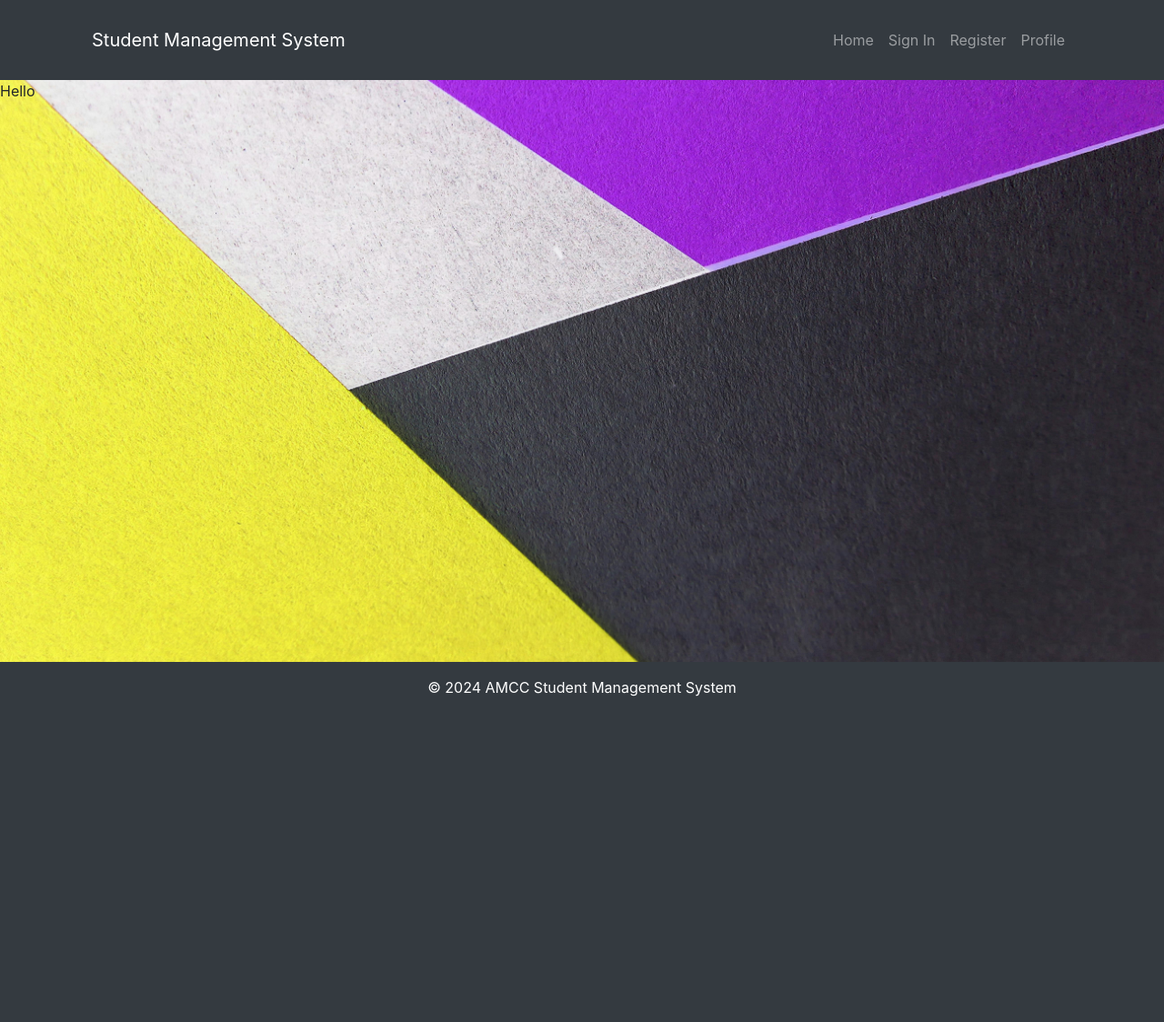
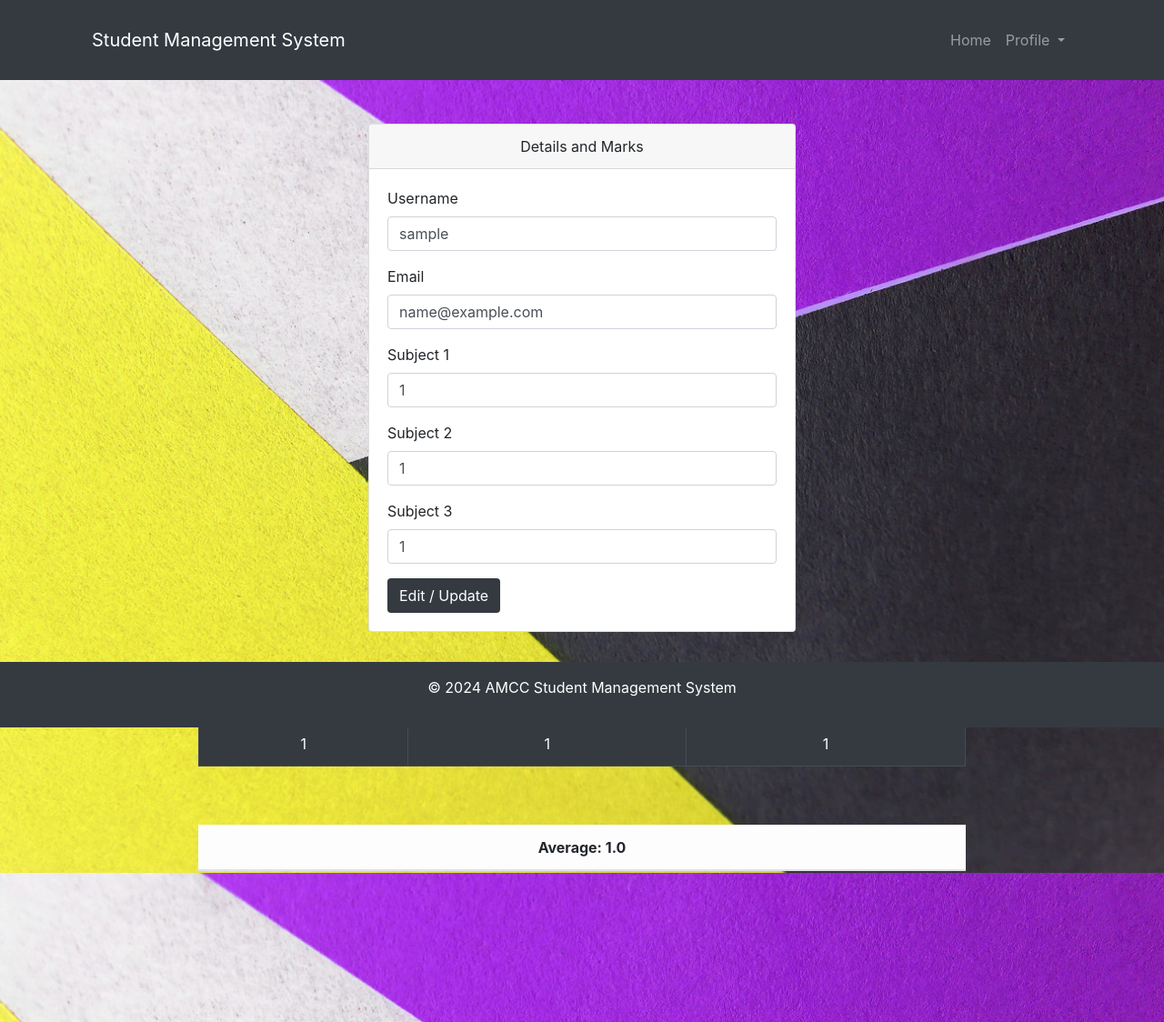
Before and after one commit to russellandrady/usermanagementsystemusingflask, a Flask app: page /profile/1 in a window 1280 px wide. Shown: the whole page at 91% size. Before the commit the page ends 766 px from the top, so only its background shows below. Run offline with Flask 3, Linux system fonts and the light colour scheme; the visitor is signed in with stand-in values (Sample User, id 1); lists and menus that the app fills with data are empty; some libraries are stand-ins or nearby versions.

Commit message:
mostlydone

```diff
--- a/server.py
+++ b/server.py
@@ -20,12 +20,16 @@ def signin():
         email=request.form['email']
         pwd=request.form['password']
         cur = mysql.connection.cursor()
-        cur.execute(f"SELECT username,email,password,id FROM student WHERE email='{email}'")#find where is the email
+        cur.execute(f"SELECT username,email,password,id,sub1,sub2,sub3 FROM student WHERE email='{email}'")#find where is the email
         user = cur.fetchone()
         cur.close()
         if user and pwd ==user[2]:
             session['username']=user[0]
+            session['email']=user[1]
             session['id']=user[3]
+            session['sub1']=user[4]
+            session['sub2']=user[5]
+            session['sub3']=user[6]
             return redirect(url_for('profile',id=session['id']))
         else:
             return render_template('signin.html', error='invalid data')
@@ -49,6 +53,35 @@ def register():
 def profile(id):
     return render_template('profile.html')
 
+@app.route('/edit', methods=['GET', 'POST'])
+def edit():
+    success = False
+    if request.method == 'POST':
+        id = session['id']
+        username = request.form['username']
+        email = request.form['email']
+        sub1 = request.form['sub1']
+        sub2 = request.form['sub2']
+        sub3 = request.form['sub3']
+        cur = mysql.connection.cursor()
+        cur.execute("UPDATE student SET username=%s, email=%s, sub1=%s, sub2=%s, sub3=%s WHERE id=%s",
+                    (username, email, sub1, sub2, sub3, id))
+        mysql.connection.commit()
+        cur.close()
+        success = True
+        session['sub1']=sub1
+        session['sub2']=sub2
+        session['sub3']=sub3
+        session['username']=username
+        session['email']=email
+        return redirect(url_for('profile',id=id))
+    return render_template('profile.html', success=success)
+
+
+@app.route('/signout')
+def signout():
+    session.clear()
+    return redirect(url_for('home'))
 
 if  __name__ == '__main__':
     app.run(debug = True)
--- a/templates/index.html
+++ b/templates/index.html
@@ -23,15 +23,27 @@
             <li class="nav-item">
                 <a class="nav-link" href="{{url_for('home')}}">Home</a>
             </li>
+            {% if 'id' not in session %}
             <li class="nav-item">
               <a class="nav-link" href="{{url_for('signin')}}">Sign In</a>
             </li>
             <li class="nav-item">
               <a class="nav-link" href="{{url_for('register')}}">Register</a>
             </li>
-            <li class="nav-item">
-              <a class="nav-link" href="profile.html">Profile</a>
-            </li>
+            {% endif %}
+          {% if 'id' in session %}<!-- if a session is there -->
+            <li class="nav-item dropdown">
+              <a class="nav-link dropdown-toggle" href="#" id="navbarDropdown" role="button"
+                  data-toggle="dropdown" aria-haspopup="true" aria-expanded="false">
+                  Profile <i class="fas fa-caret-down"></i>
+              </a>
+              <div class="dropdown-menu dropdown-menu-right" aria-labelledby="navbarDropdown">
+                  <a class="dropdown-item" href="{{url_for('profile',id=session['id'])}}">View Profile</a>
+                  <div class="dropdown-divider"></div>
+                  <a class="dropdown-item" href="{{url_for('signout')}}">Signout</a>
+              </div>
+          </li>
+          {% endif %}
           </ul>
         </div>
       </nav>
--- a/templates/profile.html
+++ b/templates/profile.html
@@ -1,4 +1,83 @@
 {% extends "index.html" %}
 {% block content %}
-<p>Hello</p>
+  <!-- Main Content -->
+  <div class="container mt-5" style="max-width: 500px;">
+    <div class="card">
+      <div class="card-header text-center">
+        Details and Marks
+      </div>
+      <div class="card-body">
+        <form method="post" action="/edit">
+            <div class="form-group">
+                <label for="username">Username</label>
+                <input type="text" class="form-control" id="username" name="username" placeholder="Username" value="{{session['username']}}">
+              </div>
+          <div class="form-group">
+            <label for="email">Email</label>
+            <input type="text" class="form-control" id="email" name="email" placeholder="Enter email" value="{{session['email']}}">
+          </div>
+          <div class="form-group">
+            <label for="sub1">Subject 1</label>
+            <input type="text" class="form-control" id="sub1" name="sub1" placeholder="Subject 1" value="{% if 'sub1' in session %}{{ session['sub1'] }}{% endif %}">
+          </div>
+          <div class="form-group">
+            <label for="password">Subject 2</label>
+            <input type="text" class="form-control" id="sub2" name="sub2" placeholder="Subject 2" value="{% if 'sub2' in session %}{{ session['sub2'] }}{% endif %}">
+          </div>
+          <div class="form-group">
+            <label for="password">Subject 3</label>
+            <input type="text" class="form-control" id="sub3" name="sub3" placeholder="Subject 3" value="{% if 'sub3' in session %}{{ session['sub3'] }}{% endif %}">
+          </div>
+          <button type="submit" class="btn bg-dark text-white">Edit / Update</button>
+
+        </form>
+      </div>
+    </div>
+  </div>
+  <div class="row justify-content-center mt-5">
+    <!-- Table to display job vacancies -->
+    <div class="col-md-8">
+      <table class="table table-bordered">
+        <thead class="table-light text-center">
+          <tr>
+            <th scope="col" style="width: 100px;">Subject 1</th>
+            <th scope="col" style="width: 200px;">Subject 2</th>
+            <th scope="col" style="width: 200px;">Subject 3</th>
+          </tr>
+        </thead>
+        <tbody id="vacancyTableBody" class="table-dark text-center">
+          <!-- Placeholder rows for job vacancies -->
+          <tr>
+            <td style="width: 150px;">{% if 'sub1' in session %}{{ session['sub1'] }}{% endif %}</td>
+            <td style="width: 150px;">{% if 'sub2' in session %}{{ session['sub2'] }}{% endif %}</td>
+            <td style="width: 150px;">{% if 'sub3' in session %}{{ session['sub3'] }}{% endif %}</td>
+          </tr>
+          <!-- Add more rows as needed -->
+        </tbody>
+      </table>
+    </div>
+  </div>
+  <div class="row justify-content-center mt-5">
+    <!-- Table to display job vacancies -->
+    <div class="col-md-8">
+      <table class="table table-bordered">
+        <thead class="table-light text-center">
+          <tr>
+            <th scope="col" style="width: 100px;">Average:
+                {% if 'sub1' in session and 'sub2' in session and 'sub3' in session %}
+                  {% set sub1_int = session['sub1'] | int %}
+                  {% set sub2_int = session['sub2'] | int %}
+                  {% set sub3_int = session['sub3'] | int %}
+                  {% set total = sub1_int + sub2_int + sub3_int %}
+                  {% set average = total / 3 %}
+                  {{ average }}
+                {% endif %}
+              </th>
+
+          </tr>
+        </thead>
+      </table>
+    </div>
+  </div>
+
 {%  endblock %}"
```
